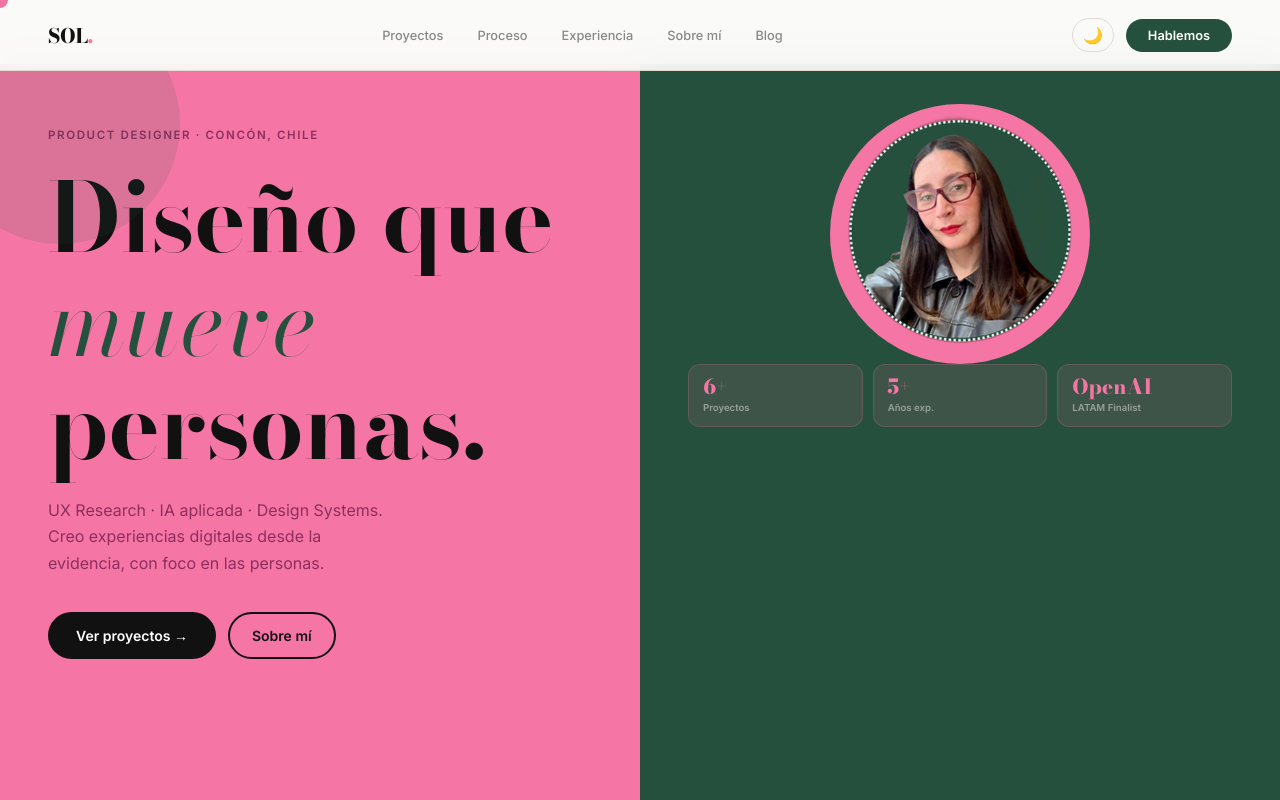
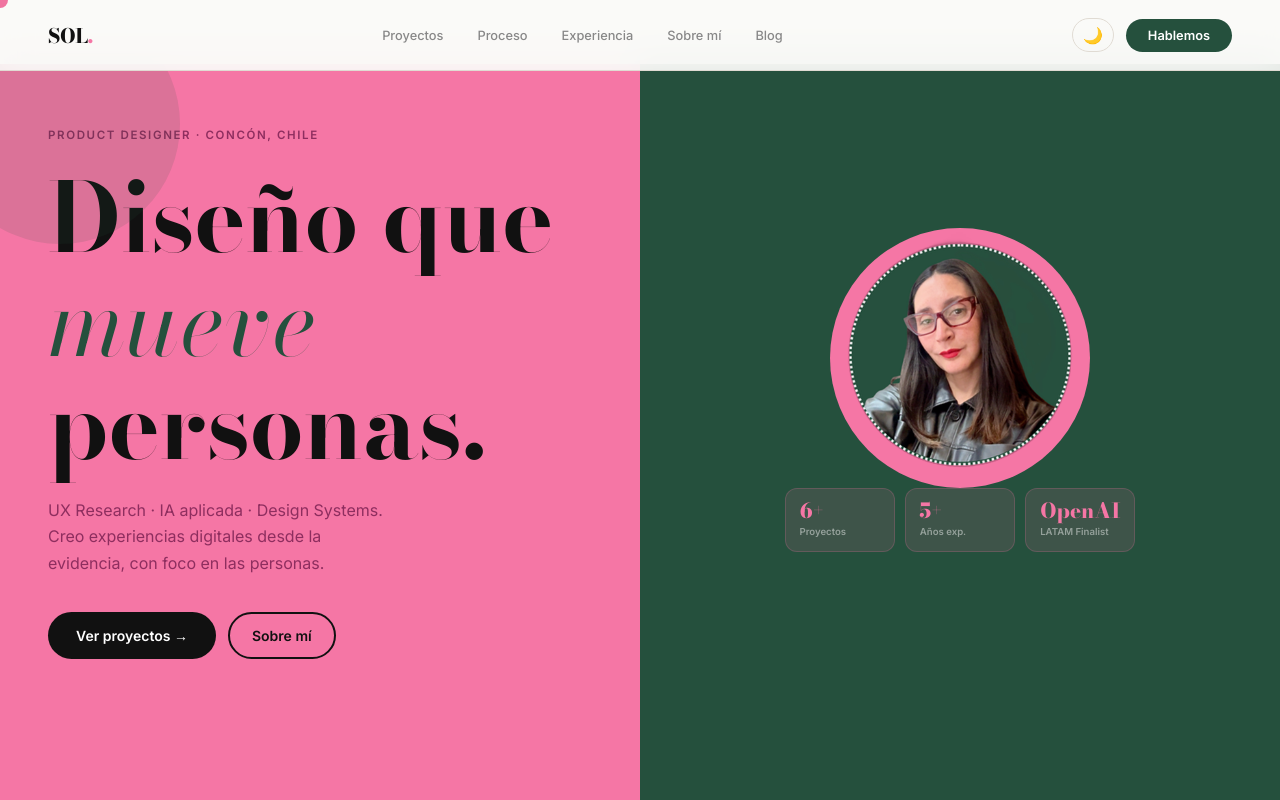
Before and after one commit to sol-escribiendo/portafolio-smelendez, a React (Vite) app: page / in a window 1280 px wide. Shown: the top 800 px of the page. Built offline with nearby package versions, Linux system fonts and the light colour scheme.

Commit message:
fix: foto hero centrada vertical y horizontalmente

```diff
--- a/src/app/App.tsx
+++ b/src/app/App.tsx
@@ -321,7 +321,7 @@ export default function App() {
             </div>
           </div>
         </div>
-        <div className="hero-right" style={{ justifyContent: "flex-start", paddingTop: "60px" }}>
+        <div className="hero-right" style={{ justifyContent: "center", alignItems: "center", paddingTop: "0" }}>
           <div className="hero-photo-wrap">
             <div className="hero-photo-circle">
               <img src="/portafolio-smelendez/sol-foto-1.png" alt="Solange Meléndez" />
```
